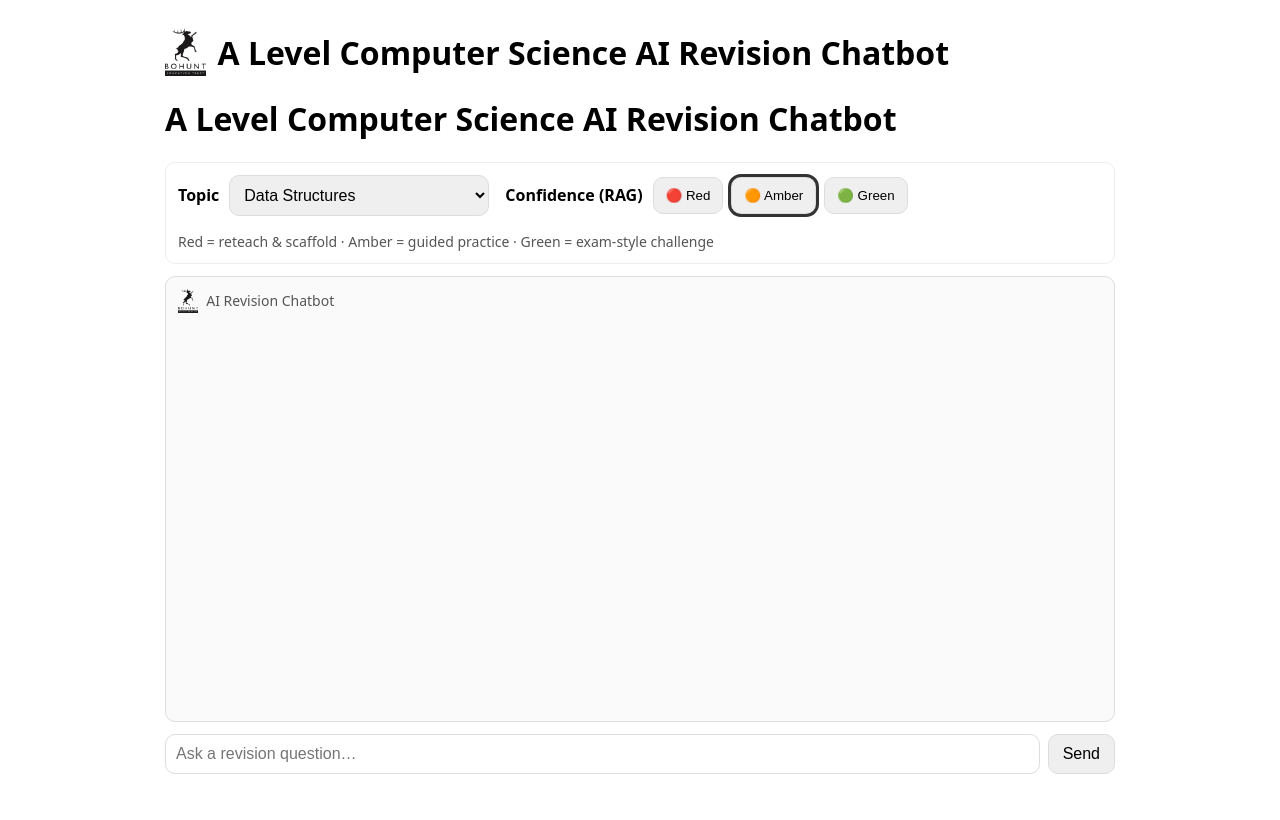
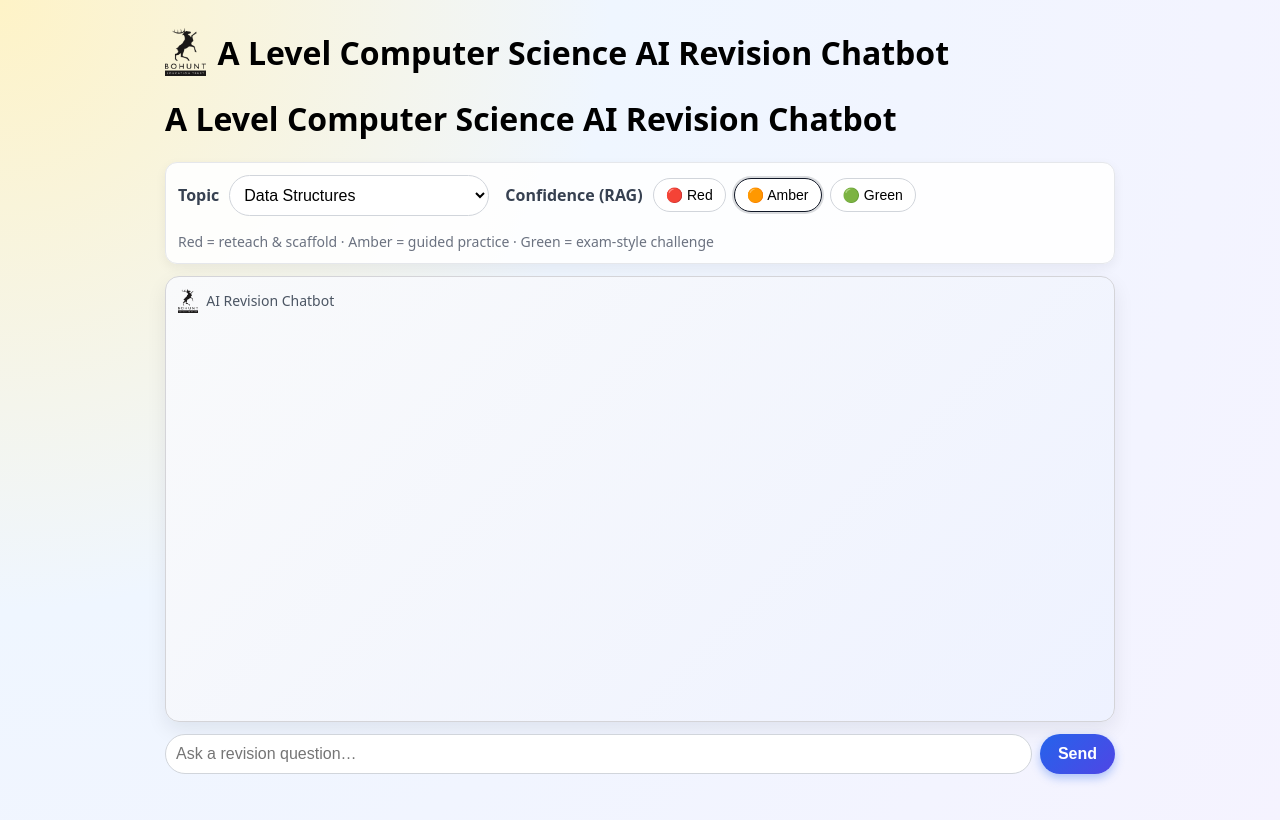
Before and after one commit to MrSmithBohunt/ai-revision-bot, a website: page public/index.html in a window 1280 px wide. Drawn offline with Linux system fonts and the light colour scheme.

Commit message:
Added colour

```diff
--- a/public/index.html
+++ b/public/index.html
@@ -5,29 +5,101 @@
   <meta name="viewport" content="width=device-width, initial-scale=1" />
   <title>AI Revision Chatbot</title>
   <style>
-    body { font-family: system-ui, -apple-system, Segoe UI, Roboto, Arial; max-width: 950px; margin: 28px auto; padding: 0 12px; }
-    #chat { border: 1px solid #ddd; border-radius: 10px; padding: 12px; height: 420px; overflow-y: auto; background: #fafafa; }
-    #chatHeader { display:flex; align-items:center; gap:8px; margin-bottom:6px; color:#555; font-size:14px; }
+    body {
+      font-family: system-ui, -apple-system, Segoe UI, Roboto, Arial;
+      max-width: 950px;
+      margin: 28px auto;
+      padding: 0 12px 32px;
+      background: radial-gradient(circle at top left, #fef3c7, #eff6ff 40%, #f5f3ff);
+    }
+
+    #chat {
+      border: 1px solid #d4d4d8;
+      border-radius: 14px;
+      padding: 12px;
+      height: 420px;
+      overflow-y: auto;
+      background: linear-gradient(135deg, #f9fafb, #eef2ff);
+      box-shadow: 0 8px 20px rgba(15, 23, 42, 0.08);
+    }
+
+    #chatHeader {
+      display:flex;
+      align-items:center;
+      gap:8px;
+      margin-bottom:6px;
+      color:#4b5563;
+      font-size:14px;
+    }
+
     #chatHeader img { height:24px; }
+
     .msg { margin: 10px 0; }
-    .you b { color: #0a66c2; }
-    .bot b { color: #0b7; }
-    .err b { color: #c00; }
+    .you b { color: #2563eb; }
+    .bot b { color: #059669; }
+    .err b { color: #dc2626; }
 
-    .controls { display: grid; gap: 10px; margin: 12px 0; padding: 12px; border: 1px solid #eee; border-radius: 10px; }
+    .controls {
+      display: grid;
+      gap: 10px;
+      margin: 12px 0;
+      padding: 12px;
+      border: 1px solid #e5e7eb;
+      border-radius: 12px;
+      background: rgba(255, 255, 255, 0.9);
+      box-shadow: 0 4px 12px rgba(15, 23, 42, 0.06);
+    }
+
     .row { display: flex; gap: 10px; align-items: center; flex-wrap: wrap; }
-    label { font-weight: 600; }
-    select, input { padding: 10px; font-size: 16px; border-radius: 10px; border: 1px solid #ddd; }
+    label { font-weight: 600; color:#374151; }
+
+    select, input {
+      padding: 10px;
+      font-size: 16px;
+      border-radius: 999px;
+      border: 1px solid #d1d5db;
+      background: #ffffff;
+    }
+
     #topic { min-width: 260px; }
 
     .rag { display: flex; gap: 8px; }
-    .rag button { padding: 10px 12px; border-radius: 10px; border: 1px solid #ddd; cursor: pointer; }
-    .rag button[aria-pressed="true"] { outline: 3px solid #333; }
+
+    .rag button {
+      padding: 8px 12px;
+      border-radius: 999px;
+      border: 1px solid #d1d5db;
+      cursor: pointer;
+      background:#ffffff;
+      font-size:14px;
+    }
+
+    .rag button[aria-pressed="true"] {
+      outline: 0;
+      border-color:#111827;
+      box-shadow: 0 0 0 2px rgba(17,24,39,0.15);
+    }
 
     .sendRow { display:flex; gap: 8px; margin-top: 12px; }
     #q { flex: 1; }
-    #send { padding: 10px 14px; font-size: 16px; border-radius: 10px; border: 1px solid #ddd; cursor: pointer; }
-    .hint { color: #555; font-size: 14px; margin-top: 6px; }
+
+    #send {
+      padding: 10px 18px;
+      font-size: 16px;
+      border-radius: 999px;
+      border: none;
+      cursor: pointer;
+      background: linear-gradient(135deg, #2563eb, #4f46e5);
+      color: white;
+      font-weight: 600;
+      box-shadow: 0 4px 10px rgba(37, 99, 235, 0.35);
+    }
+
+    #send:hover {
+      filter: brightness(1.05);
+    }
+
+    .hint { color: #6b7280; font-size: 14px; margin-top: 6px; }
   </style>
 </head>
 <body>
```
